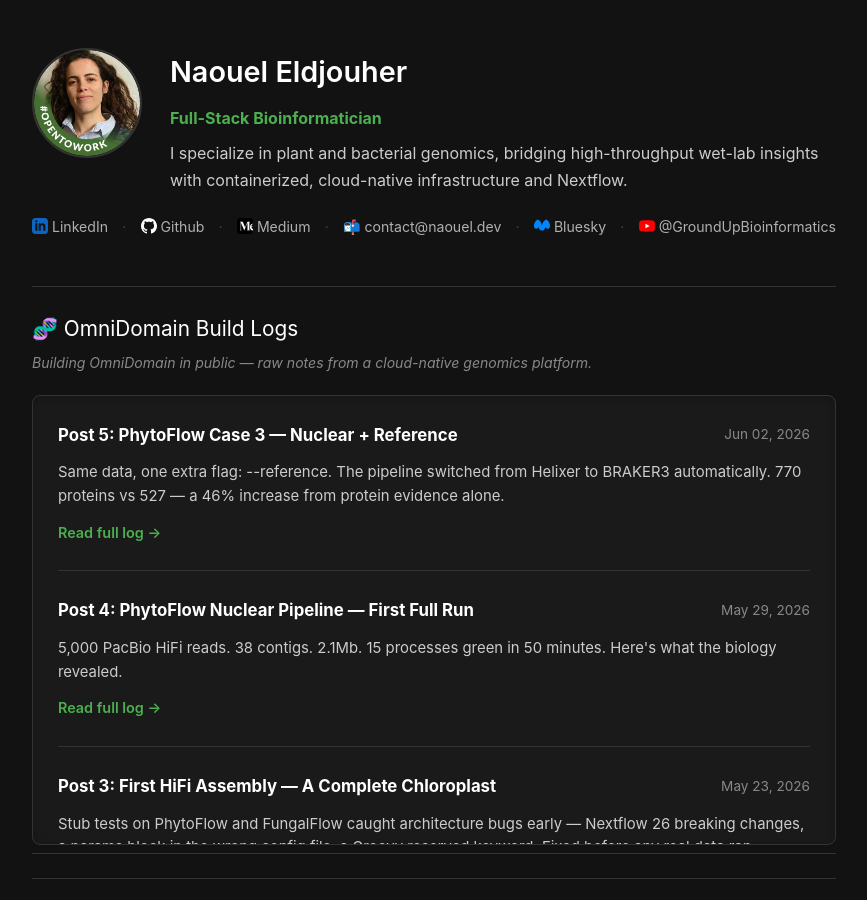
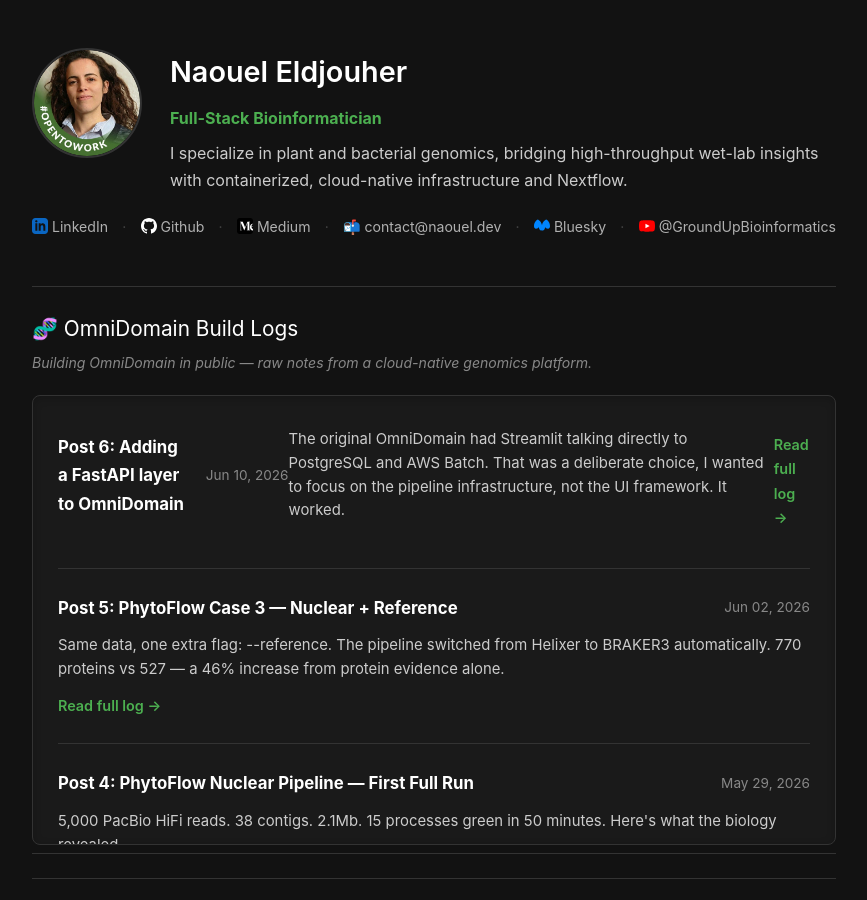
Before and after one commit to NaouelEldjouher/NaouelEldjouher.github.io, a Jekyll site: the page built from index.html, in a window 1280 px wide and 900 px high. Shown: the whole window, without its empty margins (206-1073 px from the left). Built offline with Jekyll 4.4.1, drawn with Linux system fonts in a browser that asks for light colours.

Commit message:
Update index.html

```diff
--- a/index.html
+++ b/index.html
@@ -222,6 +222,14 @@ title: Naouel Eldjouher
   <div class="feed-container">
     <div class="feed-item">
       <div class="feed-header">
+        <span class="feed-title">Post 6: Adding a FastAPI layer to OmniDomain</span>
+        <span class="feed-date">Jun 10, 2026</span>
+    <div class="feed-body">The original OmniDomain had Streamlit talking directly to PostgreSQL and AWS Batch. That was a deliberate choice, I wanted to focus on the pipeline infrastructure, not the UI framework. It worked.</div>
+      <a href="/2026-06-10-omnidomain-day-6/" class="read-more">Read full log &rarr;</a>
+    </div>
+      </div>
+     <div class="feed-item">
+      <div class="feed-header">
         <span class="feed-title">Post 5: PhytoFlow Case 3 — Nuclear + Reference</span>
         <span class="feed-date">Jun 02, 2026</span>
       </div>
```
